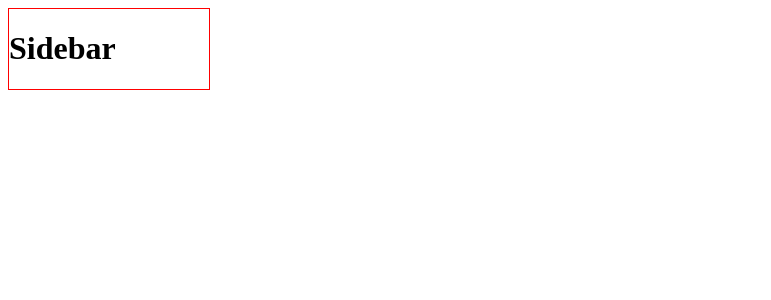
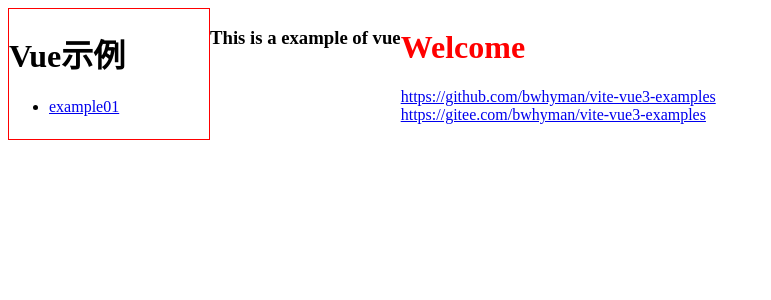
Before and after one commit to hemingyueyyqx/vue-examples-hemingyue, a Vue app: page /example01 in a window 1280 px wide. Before the commit this address had no page. Shown: the top 300 px of the page, without its empty margins (0-771 px from the left). Built offline with nearby package versions, Linux system fonts and the light colour scheme.

Commit message:
src/App.vue

```diff
--- a/src/App.vue
+++ b/src/App.vue
@@ -1,15 +1,16 @@
 <script setup lang="ts">
-import { RouterLink, RouterView } from 'vue-router'
+import { RouterView } from 'vue-router'
 import SidebarView from '@/views/SidebarView.vue'
-
 SidebarView
 </script>
 
 <template>
   <SidebarView id="sidebar" />
   <RouterView id="main" />
+  <!-- <router-view /> -->
 </template>
 <style>
+/* 全局css属性  */
 #app {
   display: flex;
 }
--- a/src/views/SidebarView.vue
+++ b/src/views/SidebarView.vue
@@ -1,6 +1,9 @@
 <script setup lang="ts"></script>
 <template>
   <div>
-    <h1>Sidebar</h1>
+    <h1>Vue示例</h1>
+    <ul>
+      <li><router-link to="/example01">example01</router-link></li>
+    </ul>
   </div>
 </template>
--- /dev/null
+++ b/src/views/example01/ExampleView01.vue
@@ -0,0 +1,23 @@
+<script setup lang="ts"></script>
+<template>
+  <div>
+    <h3>This is a example of vue</h3>
+  </div>
+  <div>
+    <h1>Welcome</h1>
+    <p>
+      <a href="https://github.com/bwhyman/vite-vue3-examples" target="_blank">
+        https://github.com/bwhyman/vite-vue3-examples
+      </a>
+      <br />
+      <a href="https://gitee.com/bwhyman/vite-vue3-examples" target="_blank">
+        https://gitee.com/bwhyman/vite-vue3-examples
+      </a>
+    </p>
+  </div>
+</template>
+<style scoped>
+h1 {
+  color: red;
+}
+</style>
```
Also changed, not shown: src/router/index.ts (+5 -6 lines).
